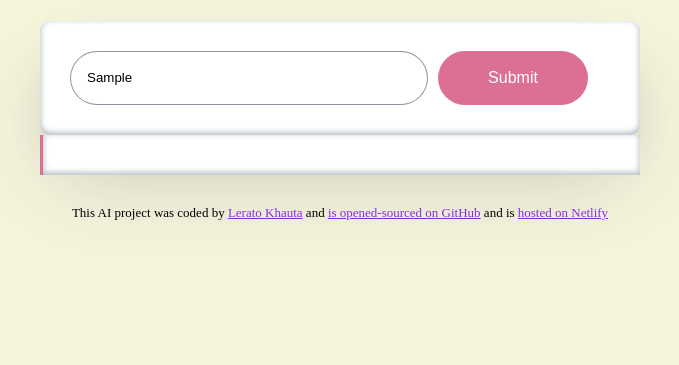
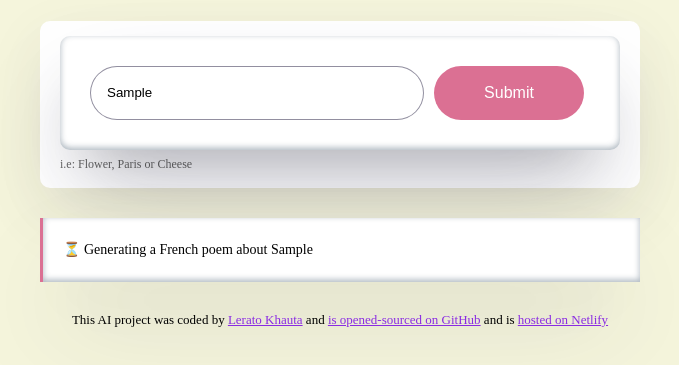
Before and after one commit to ivymelanin/AI-poem-generator, a plain HTML site: page index.html in a window 1280 px wide. Both pictures are taken after typing "Sample" into the empty fields and a click on the input 813 px from the left and 255 px from the top of the page. Shown: the part 177-542 px from the top of the page, without its empty margins (300-979 px from the left). Drawn offline with nearby package versions, Linux system fonts and the light colour scheme; no server answers.

Commit message:
updated the css, js and html file and added css animation

```diff
--- a/index.html
+++ b/index.html
@@ -14,6 +14,7 @@
         <h1>AI Poem Generator</h1>
     </header>
     <main>
+        <div class="formContainer">
         <form id="poem-generator">
             <input type="text"
             placeholder="Enter the topic of the poem"
@@ -24,7 +25,10 @@
             id="instructions">
             <input type="submit" class="button">
         </form>
-        <div class="poem" id="poem"></div>
+        <div class="hint">i.e: Flower, Paris or Cheese</div>
+        </div>
+        <div class="poem hidden" id="poem"></div>
+
     </main>
     <footer>
         This AI project was coded by <a href="https://github.com/ivymelanin">Lerato Khauta</a>
--- a/src/index.js
+++ b/src/index.js
@@ -11,9 +11,12 @@ function generatePoem(event) {
     let instructionInput = document.querySelector("#instructions");
     let apiKey ="77e54fc3f3o315bb21050ac08t45b6af";
     let prompt = `User instructions: Generate a poem about ${instructionInput.value}`;
-    let context = "Write any poem in two paragraphs and be short and clear. start every sentence in a new line ";
+    let context = "Write any poem in two paragraphs and be short and clear. start every new sentence in a new line ";
     let apiUrl = `https://api.shecodes.io/ai/v1/generate?prompt=${prompt}&context=${context}&key=${apiKey}`;
 
+    let poemElement = document.querySelector("#poem");
+    poemElement.classList.remove("hidden");
+    poemElement.innerHTML = `<div class="generating">⏳ Generating a French poem about ${instructionInput.value}</div>`;
     axios.get(apiUrl).then(poem);
 }
 
--- a/src/style.css
+++ b/src/style.css
@@ -28,6 +28,27 @@ form{
     border-radius: 10px;
     display: flex;
 }
+.formContainer {
+    background-color: white;
+    margin-bottom: 30px;
+    border-radius: 10px;
+    box-shadow: 0px 20px 60px rgba(65, 50, 100, 0.08);
+    padding: 15px 20px;
+  }
+  .hint {
+    line-height: 1.5;
+    margin-top: 5px;
+    opacity: 0.6;
+    font-size: 12px;
+  }
+
+  .hidden {
+    display: none;
+  }
+
+  .poem strong {
+    color: #885df1;
+  }
 .searchBar{
     padding: 16px;
     border: 1px solid rgba(39, 33, 66, 0.5);
@@ -60,3 +81,18 @@ footer{
     font-size: 13px;
     text-align: center;
 }
+
+.generating {
+    animation: blink-animation 1s steps(5, start) infinite;
+  }
+
+  @keyframes blink-animation {
+    to {
+      visibility: hidden;
+    }
+  }
+  @-webkit-keyframes blink-animation {
+    to {
+      visibility: hidden;
+    }
+  }
```
